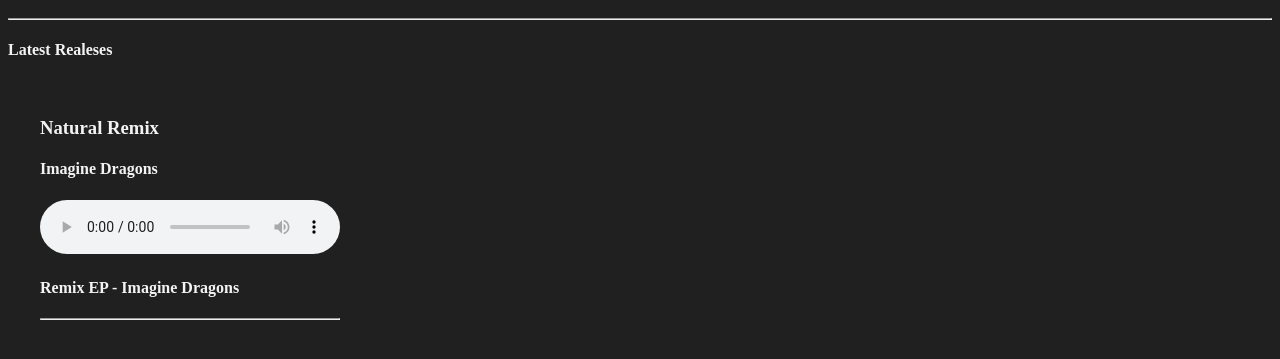
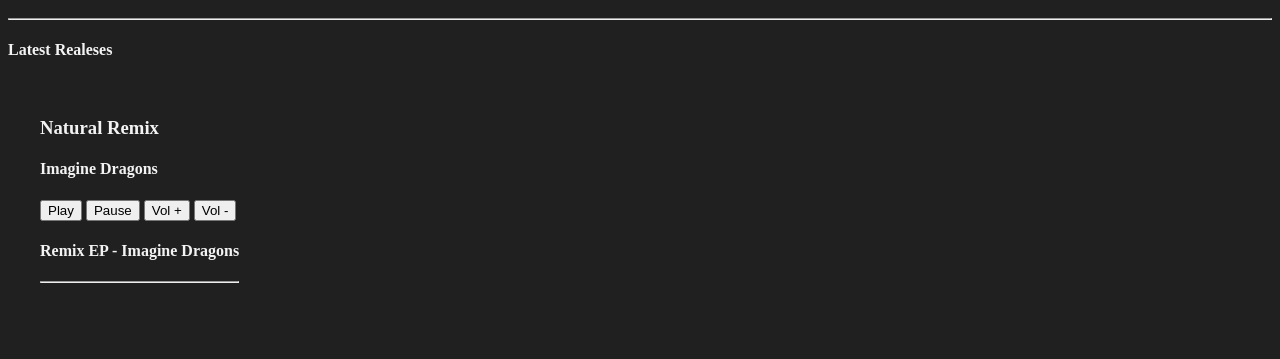
Before and after one commit to mxmlnhrc/webmusicplayer, a Django app: page / in a window 1280 px wide. Shown: the part 135-494 px from the top of the page. Run offline with Django 3.2, Linux system fonts and the light colour scheme; data comes from the database, SQL or seed files in the repository.

Commit message:
added javascript to style the player

```diff
--- a/musicplayer/player/templates/player/index.html
+++ b/musicplayer/player/templates/player/index.html
@@ -21,15 +21,22 @@
         {% endif %}
         <h3>{{ song.title }}</h3>
         <h4>{{ song.artist }} {% if song.feat %}feat. {{ song.feat }}{% endif %}</h4>
-        <audio controls>
+        <audio id="player">
             <source src="{{ song.song.url }}" type="audio/mpeg">
             <source src="{{ song.song.url }}" type="audio/ogg">
             <source src="{{ song.song.url }}" type="audio/wav">
             Your browser does not support the audio element.
         </audio>
+        <div>
+            <button id="play">Play</button>
+            <button onclick="document.getElementById('player').pause()">Pause</button>
+            <button onclick="document.getElementById('player').volume += 0.1">Vol +</button>
+            <button onclick="document.getElementById('player').volume -= 0.1">Vol -</button>
+        </div>
         <h4>{{ song.album }}</h4>
         <hr>
     </div>
     {% endfor %}
 </div>
+<script src="{% static 'js/player.js' %}"></script>
 {% endblock %}
```
Also changed, not shown: musicplayer/player/static/js/player.js (added).
